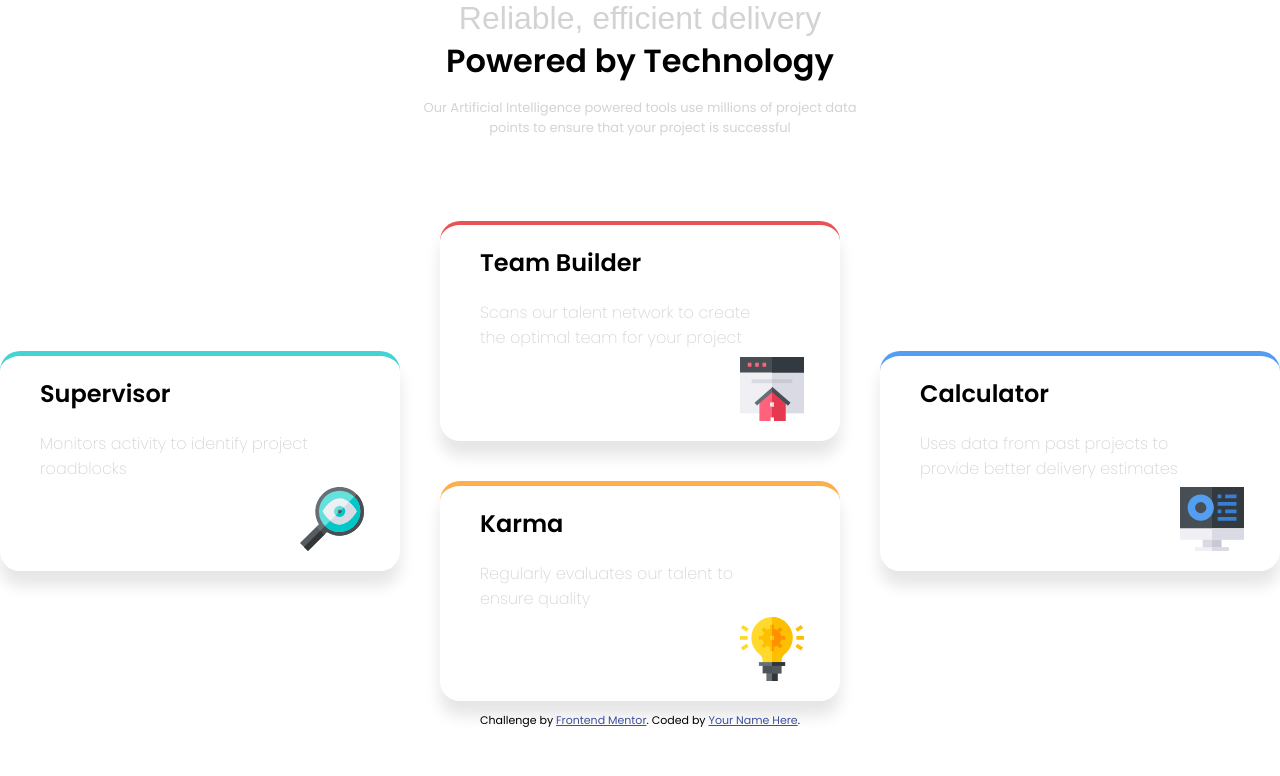
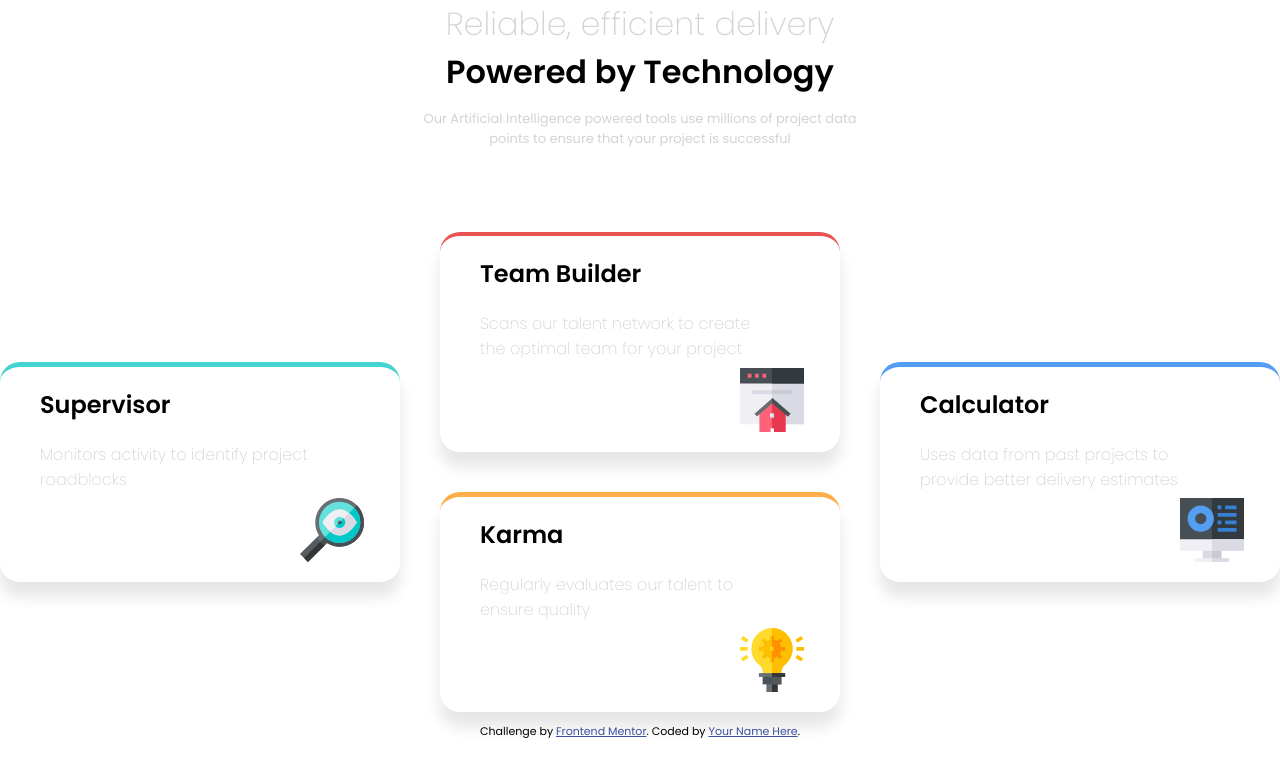
Before and after one commit to graterolhe/Frontendmentor, a plain HTML site: page index.html in a window 1280 px wide. Drawn offline with Linux system fonts and the light colour scheme.

Commit message:
Update style.css

```diff
--- a/css/style.css
+++ b/css/style.css
@@ -6,7 +6,6 @@ body {
 
 }
 .titulo_1 {
-    font-family: 'Oswald', sans-serif;
     color: lightgray;
     text-align: center;
     font-weight: 200;
```
